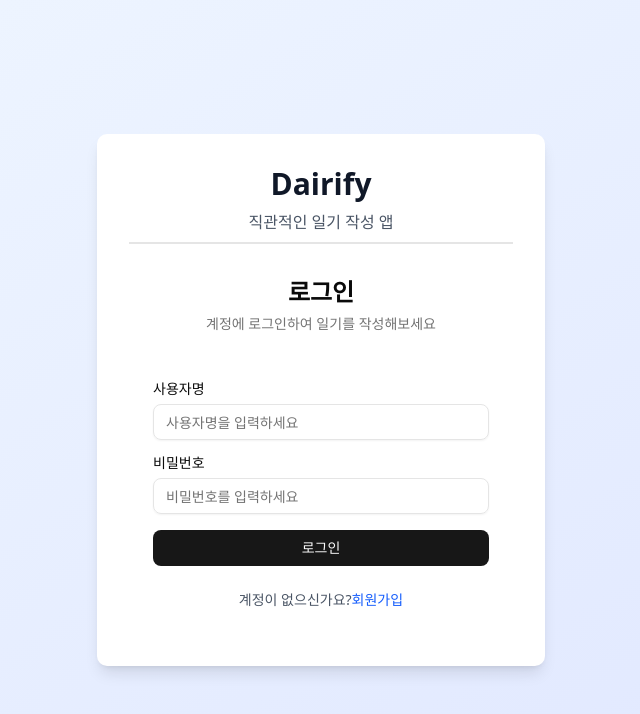
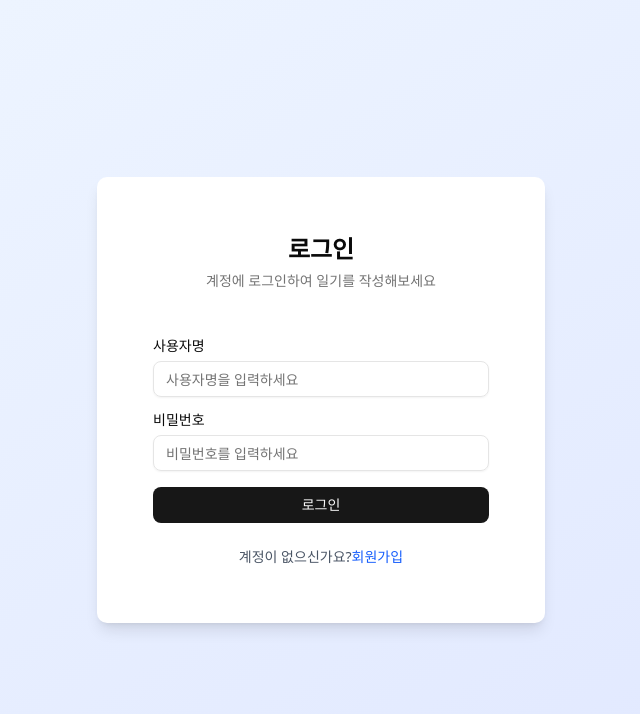
Before and after one commit to jhphon0730/dairify, a React (Vite) app in the folder web/: page /auth/signin in a window 1280 px wide. Shown: the top 714 px of the page, without its empty margins (319-959 px from the left). Built offline with nearby package versions, Linux system fonts and the light colour scheme; no server answers.

Commit message:
feat: 로그인 페이지 경로 수정 및 AuthLayout 리팩토링 - AuthLayout의 경로를 "/auth"로 수정 - SignIn API 호출 시 navigate 로직 개선 - AuthLayout에서 불필요한 요소 제거

```diff
--- a/web/src/App.tsx
+++ b/web/src/App.tsx
@@ -8,7 +8,7 @@ const App = () => {
   return (
     <Router>
       <Routes>
-        <Route path="auth" element={<AuthLayout />}>
+        <Route path="/auth" element={<AuthLayout />}>
           <Route path="signin" element={<SignInPage />} />
         </Route>
       </Routes>
--- a/web/src/api/auth.ts
+++ b/web/src/api/auth.ts
@@ -2,8 +2,10 @@ import type { Response } from "@/type/api"
 import type { AuthResponse, SignInUserDTO } from '@/type/auth'
 import { FetchWithOutAuth } from "@/api/api";
 
+const AUTH_SIGNIN_ENDPOINT = "api/v1/users/signin/";
+
 export const SignIn = async (signInProps: SignInUserDTO): Promise<Response<AuthResponse>> => {
-  const res = await FetchWithOutAuth('api/v1/users/signin/', {
+  const res = await FetchWithOutAuth(AUTH_SIGNIN_ENDPOINT, {
     method: 'POST',
     body: JSON.stringify({ ...signInProps }),
   })
--- a/web/src/components/layouts/auth-layout.tsx
+++ b/web/src/components/layouts/auth-layout.tsx
@@ -1,5 +1,3 @@
-import { type ReactNode } from "react"
-
 import { Outlet } from "react-router-dom"
 
 // 로그인, 회원가입 페이지에서만 사용되는 레이아웃 컴포넌트
@@ -8,10 +6,6 @@ const AuthLayout = () => {
     <div className="min-h-screen bg-gradient-to-br from-blue-50 to-indigo-100 flex items-center justify-center p-4">
       <div className="w-full max-w-md">
         <div className="bg-white rounded-lg shadow-lg p-8">
-          <div className="text-center mb-2 pb-2 border-b-2">
-            <h1 className="text-3xl font-bold text-gray-900 mb-2">Dairify</h1>
-            <p className="text-gray-600">직관적인 일기 작성 앱</p>
-          </div>
           <Outlet />
         </div>
       </div>
--- a/web/src/pages/signin.tsx
+++ b/web/src/pages/signin.tsx
@@ -38,9 +38,11 @@ const SignInPage = () => {
 
       if (response.error) {
         setError(response.error)
-      } else if (response.data) {
-        navigate("/")
+        return
       }
+
+      navigate("/")
+      return
     } catch (err) {
       setError("네트워크 오류가 발생했습니다. 다시 시도해주세요.")
     } finally {
```
